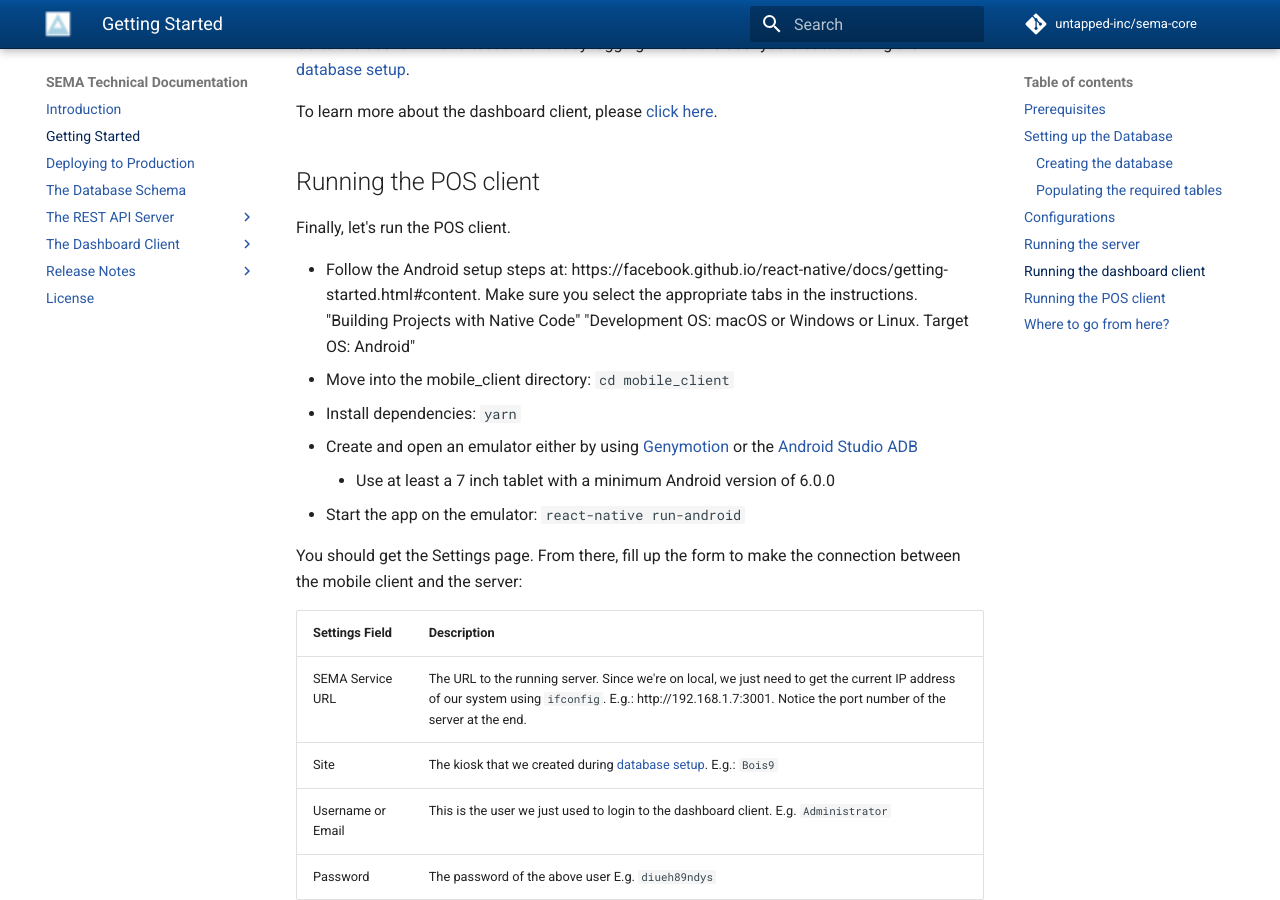
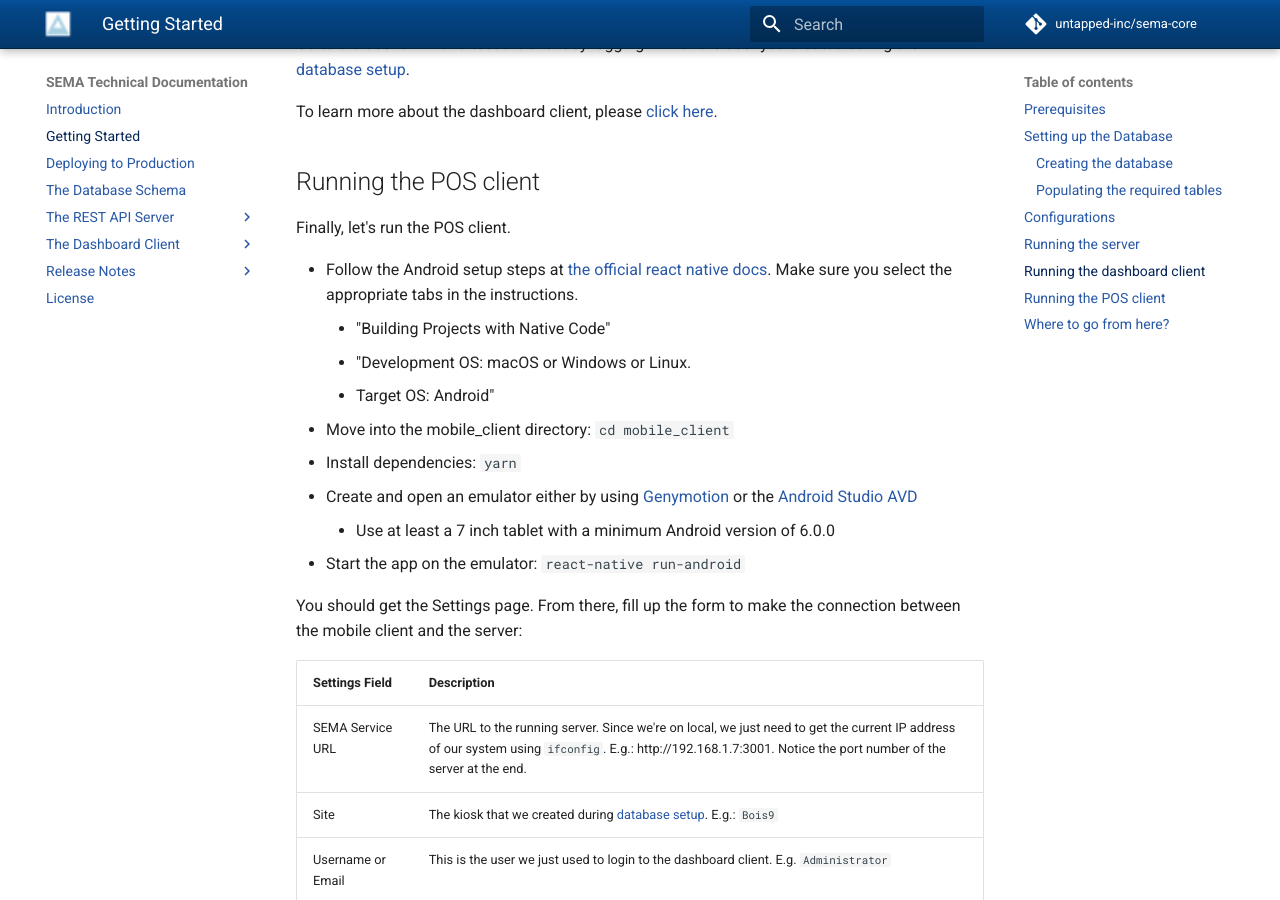
Before and after one commit to untapped-inc/sema-docs, an MkDocs documentation site: the page built from docs/getting-started.md, in a window 1280 px wide and 900 px high, scrolled down 6177 px. Built offline with MkDocs 1.6.1 and Material for MkDocs 9.7.7, drawn with Linux system fonts in a browser that asks for light colours; comment, search, counter and statistics services are not loaded.

Commit message:
Explain better how to find the right RN doc

```diff
--- a/docs/getting-started.md
+++ b/docs/getting-started.md
@@ -216,10 +216,13 @@
 
 Finally, let's run the POS client.
 
-* Follow the Android setup steps at: https://facebook.github.io/react-native/docs/getting-started.html#content. Make sure you select the appropriate tabs in the instructions. "Building Projects with Native Code" "Development OS: macOS or Windows or Linux. Target OS: Android"
+* Follow the Android setup steps at [the official react native  docs](https://facebook.github.io/react-native/docs/getting-started.html#content). Make sure you select the appropriate tabs in the instructions.
+    * "Building Projects with Native Code"
+    * "Development OS: macOS or Windows or Linux.
+    * Target OS: Android"
 * Move into the mobile_client directory: `cd mobile_client`
 * Install dependencies: `yarn`
-* Create and open an emulator either by using [Genymotion](https://www.genymotion.com) or the [Android Studio ADB](https://developer.android.com/studio/run/emulator)
+* Create and open an emulator either by using [Genymotion](https://www.genymotion.com) or the [Android Studio AVD](https://developer.android.com/studio/run/emulator)
     * Use at least a 7 inch tablet with a minimum Android version of 6.0.0
 * Start the app on the emulator: `react-native run-android`
 
```
